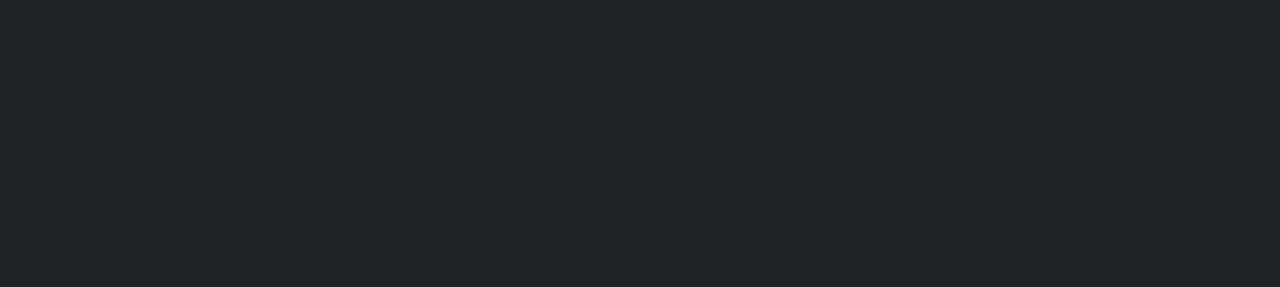
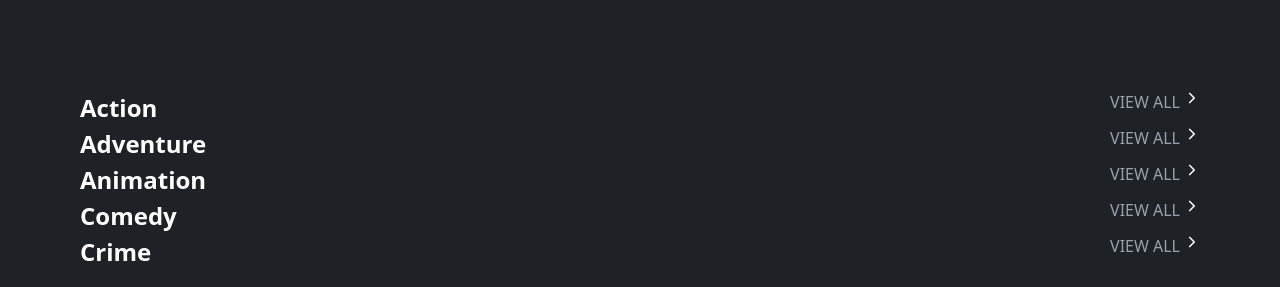
Before and after one commit to kithvin/Movielo, a React (Vite) app: page / in a window 1280 px wide. Shown: the part 706-993 px from the top of the page. Before the commit the page ends 800 px from the top, so only its background shows below. Built offline with nearby package versions, Linux system fonts and the light colour scheme; no server answers.

Commit message:
Implemented genre-based movie filtering and UI enhancements

```diff
--- a/src/Components/GenereMovieList.jsx
+++ b/src/Components/GenereMovieList.jsx
@@ -1,9 +1,20 @@
-import React from 'react'
+import React from "react";
+import { IoChevronForwardSharp } from 'react-icons/io5';
+import GenresList from "../Constant/GenresList";
 
 function GenereMovieList() {
   return (
-    <div>GenereMovieList</div>
-  )
+    <div className="mt-24 p-5 px-10 md:px-20">
+      {GenresList.genere.map((item,index)=>index<=4&&(
+        <div>
+          <h2 className="text-white text-[24px] font-bold">{item.name}
+            <span className="font-normal text-[16px] cursor-pointer text-gray-400
+            float-right flex">VIEW ALL <IoChevronForwardSharp className='text-white ml-1' /></span>
+          </h2>
+        </div>
+      ))}
+    </div>
+  );
 }
 
-export default GenereMovieList
+export default GenereMovieList;
--- a/src/Components/Hero.jsx
+++ b/src/Components/Hero.jsx
@@ -15,7 +15,7 @@
   const getPopularMovies = () => {
     GlobalApi.getPopularMovies.then((resp) => {
       const result = resp.data.results; // Extract movie results from API response
-      setMovieList(result[0]); // Set only the first movie in the state
+      setMovieList(result[7]); // Set only the first movie in the state
     });
   };
   return (
@@ -59,7 +59,7 @@
         src={IMAGE_BASE_URL + movieList.backdrop_path}
         width={1920}
         height={1080}
-        className="h-[85vh] object-fit"
+        className="h-[85vh] object-cover"
       />
     </div>
   );
--- a/src/Constant/GenresList.jsx
+++ b/src/Constant/GenresList.jsx
@@ -1,9 +1,84 @@
-import React from 'react'
+// Define an array of movie genres with their respective IDs and names.
 
-function GenresList() {
-  return (
-    <div>GenresList</div>
-  )
-}
+const genere= [
+  {
+    "id": 28,
+    "name": "Action" // Genre representing action-packed movies
+  },
+  {
+    "id": 12,
+    "name": "Adventure" // Genre for adventure-themed movies
+  },
+  {
+    "id": 16,
+    "name": "Animation" // Genre for animated movies
+  },
+  {
+    "id": 35,
+    "name": "Comedy" // Genre for comedy movies
+  },
+  {
+    "id": 80,
+    "name": "Crime" // Genre for crime-based movies
+  },
+  {
+    "id": 99,
+    "name": "Documentary" // Genre for documentary films
+  },
+  {
+    "id": 18,
+    "name": "Drama" // Genre for drama movies
+  },
+  {
+    "id": 10751,
+    "name": "Family" // Genre for family-friendly movies
+  },
+  {
+    "id": 14,
+    "name": "Fantasy" // Genre for fantasy movies
+  },
+  {
+    "id": 36,
+    "name": "History" // Genre for historical movies
+  },
+  {
+    "id": 27,
+    "name": "Horror" // Genre for horror movies
+  },
+  {
+    "id": 10402,
+    "name": "Music" // Genre for music-related films
+  },
+  {
+    "id": 9648,
+    "name": "Mystery" // Genre for mystery movies
+  },
+  {
+    "id": 10749,
+    "name": "Romance" // Genre for romantic movies
+  },
+  {
+    "id": 878,
+    "name": "Science Fiction" // Genre for sci-fi movies
+  },
+  {
+    "id": 10770,
+    "name": "TV Movie" // Genre for television movies
+  },
+  {
+    "id": 53,
+    "name": "Thriller" // Genre for thriller movies
+  },
+  {
+    "id": 10752,
+    "name": "War" // Genre for war movies
+  },
+  {
+    "id": 37,
+    "name": "Western" // Genre for Western-style movies
+  }
+]
 
-export default GenresList
+export default{
+  genere
+};
--- a/src/Screen/Home.jsx
+++ b/src/Screen/Home.jsx
@@ -1,6 +1,7 @@
 import React from "react";
 import Header from "../Components/Header"; // Importing the Header component
 import Hero from "../Components/Hero"; // Importing the Hero component
+import GenereMovieList from "../Components/GenereMovieList"; // Importing the GenereMovieList component
 
 // Home component - serves as the main landing page of the application
 function Home() {
@@ -8,6 +9,7 @@
     <div>
       <Header /> {/* Renders the navigation header */}
       <Hero /> {/* Renders the main hero section */}
+      <GenereMovieList /> {/* Renders the main hero section */}
     </div>
   );
 }
--- a/src/Services/GlobalApi.jsx
+++ b/src/Services/GlobalApi.jsx
@@ -2,6 +2,10 @@
 
 // Base URL for The Movie Database (TMDB) API for fetching movie data
 const movieBaseURL = "https://api.themoviedb.org/3/movie";
+
+// Base URL for discovering movies by genre
+const movieByGenreBaseURL =
+  "https://api.themoviedb.org/3/discover/movie?api_key=f31355e0484b41ee3bd30fdeec0f87cd";
 
 // API key for authenticating requests to TMDB
 const api_key = "f31355e0484b41ee3bd30fdeec0f87cd";
@@ -11,6 +15,11 @@
   movieBaseURL + "/popular?api_key=" + api_key
 );
 
+// Fetch movies by genre ID
+const getMovieByGenreId = (id) =>
+  axios.get(movieByGenreBaseURL + "&with_genres=" + id);
+
 export default {
   getPopularMovies, // Exporting the function to be used in other parts of the application
+  getMovieByGenreId, // Exporting function to fetch movies by genre
 };
```
